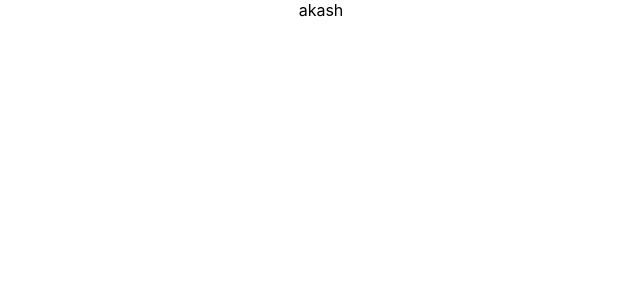
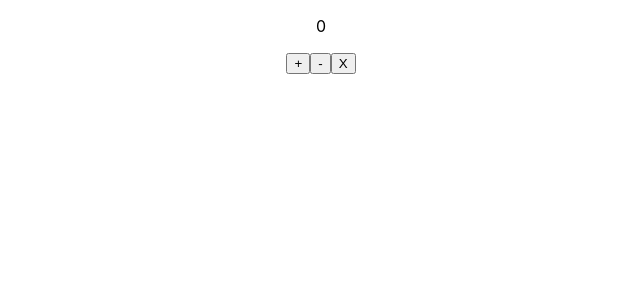
Before and after one commit to dev-kakash/react-hook, a React (Create React App) app: page / in a window 1280 px wide. Shown: the top 300 px of the page, without its empty margins (319-959 px from the left). Built offline with nearby package versions, Linux system fonts and the light colour scheme.

Commit message:
useReducer (simple state & action)

```diff
--- a/src/App.js
+++ b/src/App.js
@@ -14,6 +14,7 @@ import Counter from "./components/Counter";
 import HookEffectCount from "./components/HookEffectCount";
 import DataFatching from "./components/DataFatching";
 import ComponentC from "./components/ComponentC";
+import CounterWithReducer from "./components/CounterWithReducer";
 export const UserName = React.createContext();
 function App() {
   return (
@@ -30,10 +31,11 @@ function App() {
       <HookEffectCleanUp />
       <Counter />
       <HookEffectCount />
-      <DataFatching /> */}
+      <DataFatching />
       <UserName.Provider value={"akash"}>
         <ComponentC />
-      </UserName.Provider>
+      </UserName.Provider>*/}
+      <CounterWithReducer />
     </div>
   );
 }
--- /dev/null
+++ b/src/components/CounterWithReducer.js
@@ -0,0 +1,31 @@
+import React, { useReducer } from "react";
+
+const initialState = 0;
+const reducer = (currentState, action) => {
+  switch (action) {
+    case "+":
+      return currentState + 1;
+    case "-":
+      return currentState - 1;
+
+    case "X":
+      return initialState;
+
+    default:
+      return currentState;
+  }
+};
+
+const CounterWithReducer = () => {
+  const [count, dispath] = useReducer(reducer, initialState);
+  return (
+    <div>
+      <p>{count}</p>
+      <button onClick={() => dispath("+")}>+</button>
+      <button onClick={() => dispath("-")}>-</button>
+      <button onClick={() => dispath("X")}>X</button>
+    </div>
+  );
+};
+
+export default CounterWithReducer;
```
